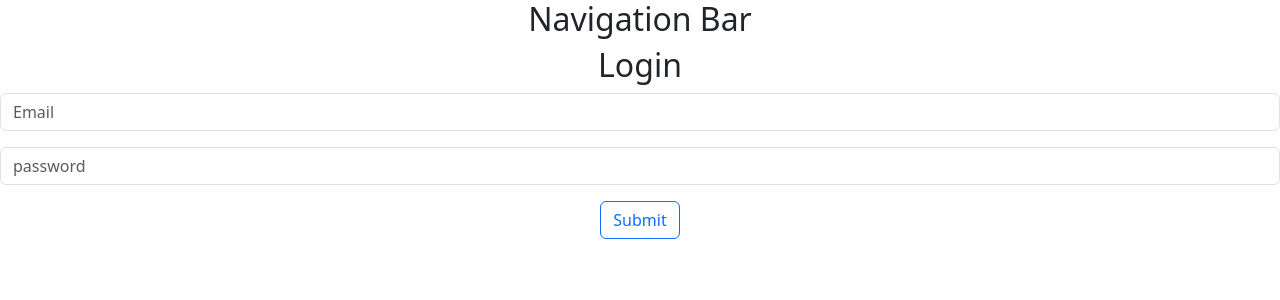
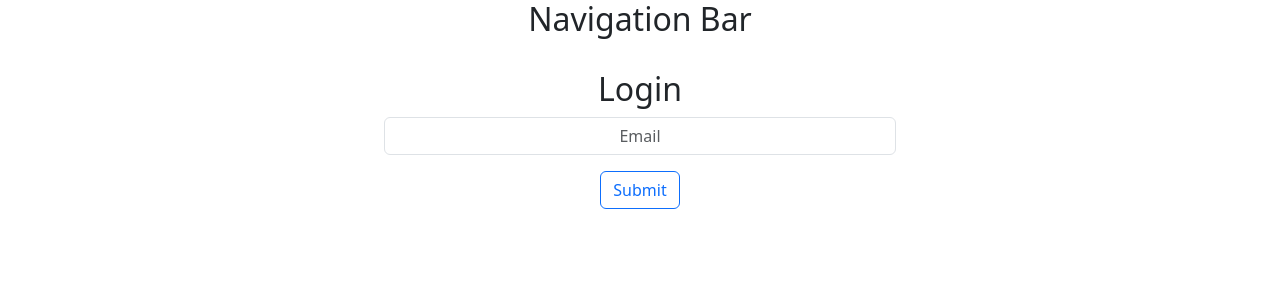
Before and after one commit to Dey11subrata/Registration-Login, a React (Create React App) app in the folder client/: page / in a window 1280 px wide. Shown: the top 300 px of the page. Built offline with nearby package versions, Linux system fonts and the light colour scheme.

Commit message:
password field visiblity on button click applied

```diff
--- a/client/src/components/Registration_Login/Login/UserLogin.css
+++ b/client/src/components/Registration_Login/Login/UserLogin.css
@@ -0,0 +1,8 @@
+.user-login-form{
+    max-width:40% ;
+    margin:2rem auto;
+}
+
+.user-login-form input{
+   text-align: center;
+  }
--- a/client/src/components/Registration_Login/Login/UserLogin.jsx
+++ b/client/src/components/Registration_Login/Login/UserLogin.jsx
@@ -5,7 +5,22 @@ import {
     Button
 } from 'reactstrap'
 import './UserLogin.css'
+import { useState } from 'react';
 function UserLogin(){
+    const [button, setButton]=useState({
+        type: "Submit",
+        passwordFieldHidden:true
+    })
+
+
+    let handleButtonClick = (e)=>{
+        setButton({
+            type:'Login',
+            passwordFieldHidden:false
+        }
+            )
+    }
+
     return(
         <div class='user-login-form'>
 
@@ -20,7 +35,7 @@ function UserLogin(){
                             type='email'
                         />
                     </FormGroup>
-                    <div className="enter-password">
+                    <div className="enter-password" hidden={button.passwordFieldHidden} >
                         <FormGroup >
                             {/* <Label for='password'>Password</Label> */}
                             <Input
@@ -34,8 +49,9 @@ function UserLogin(){
                     <Button
                         color="primary"
                         outline
+                        onClick={handleButtonClick}
                     >
-                        Submit
+                        {button.type}
                     </Button>
                 </Form>
 
```
